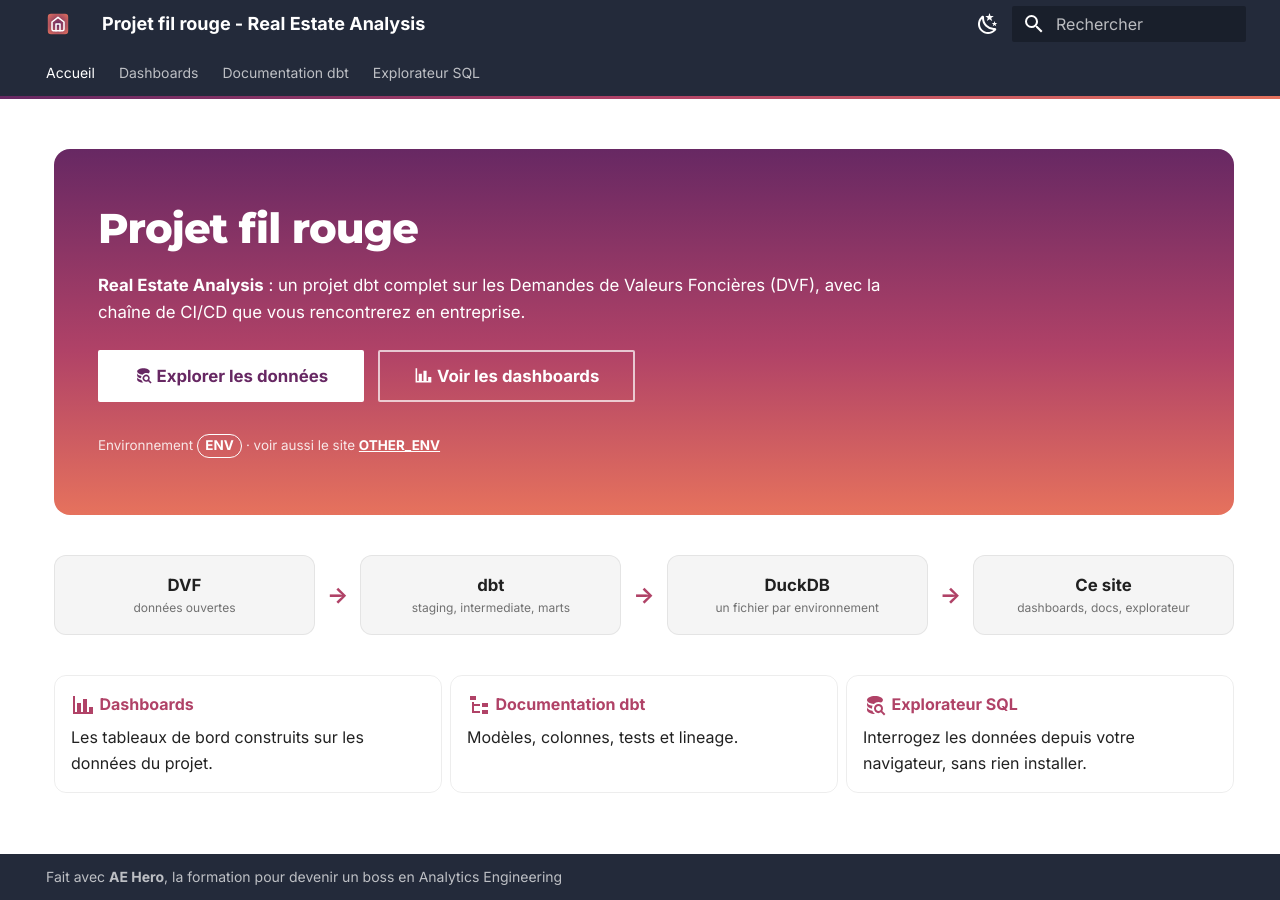
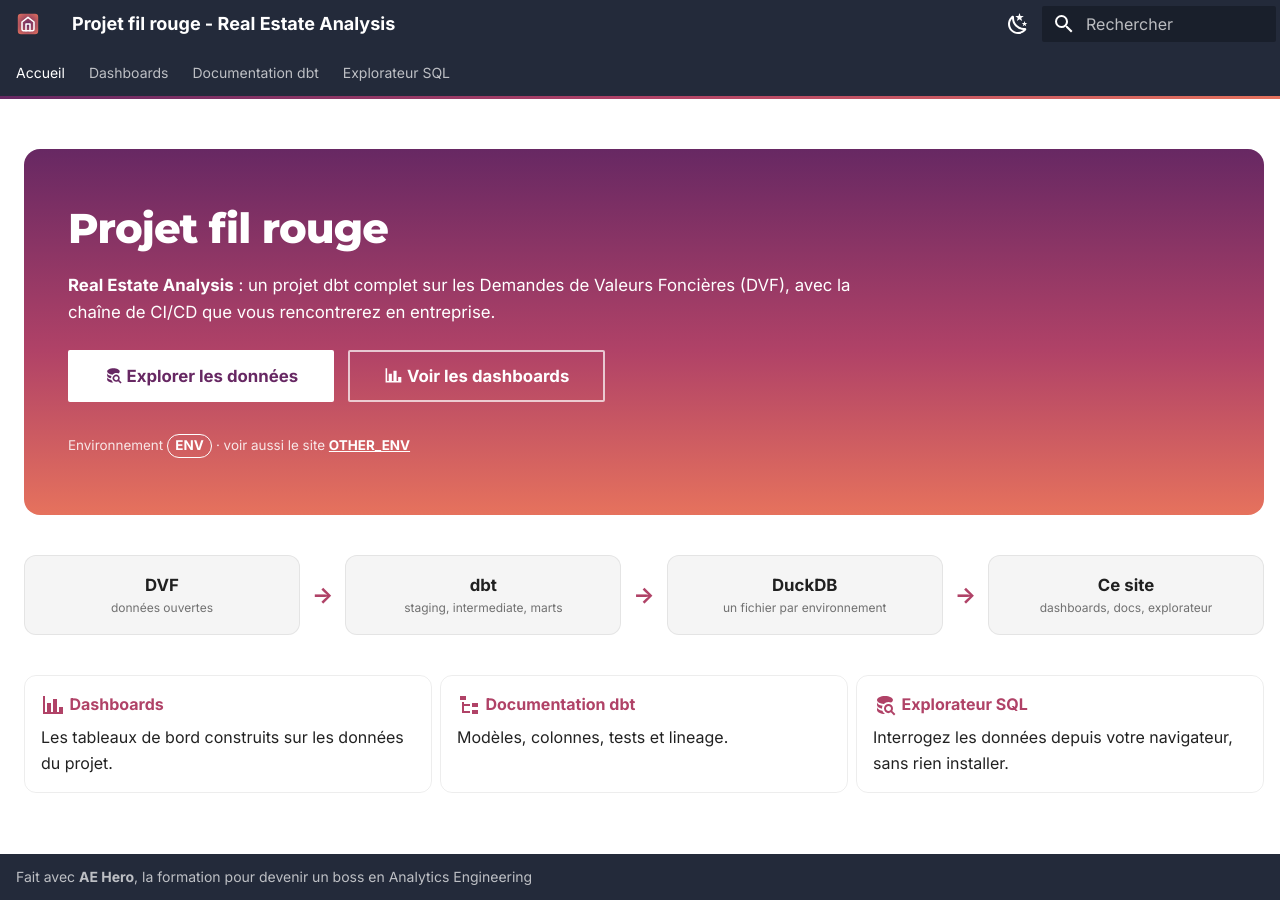
Before and after one commit to AE-Hero/Projet, an MkDocs documentation site: the page built from docs/index.md, in a window 1280 px wide. Built offline with MkDocs 1.6.1 and Material for MkDocs 9.7.7, drawn with Linux system fonts in a browser that asks for light colours.

Commit message:
fix: explorer

```diff
--- a/docs/stylesheets/site.css
+++ b/docs/stylesheets/site.css
@@ -39,6 +39,11 @@
 .md-tabs {
   border-bottom: 3px solid transparent;
   border-image: linear-gradient(90deg, #672863, #b04267, #e6725d) 1;
+}
+
+/* Même largeur partout : en-tête, onglets, contenu et pied de page restent alignés sur toutes les pages */
+.md-grid {
+  max-width: 76rem;
 }
 
 /* Titres plus affirmés */
@@ -176,9 +181,6 @@
 }
 
 /* ---------- explorateur : pleine largeur, sans titre ni sommaire ---------- */
-.dbx-page .md-grid {
-  max-width: none;
-}
 .dbx-page .md-content__inner > h1,
 .dbx-page .md-content__inner > h1 + * + h2 {
   margin-top: 0;
@@ -215,9 +217,6 @@
 }
 
 /* ---------- page intégrée (dashboards) : large, le contenu remplit l'écran ---------- */
-.md-main:has(.embed-wrap) .md-grid {
-  max-width: none;
-}
 .md-main:has(.embed-wrap) .md-sidebar--secondary {
   display: none;
 }
```
